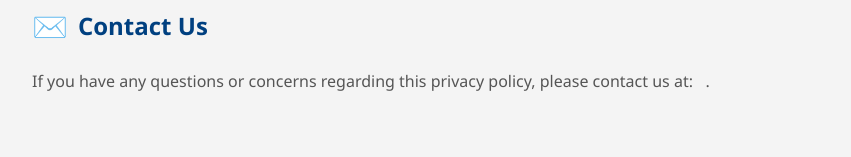
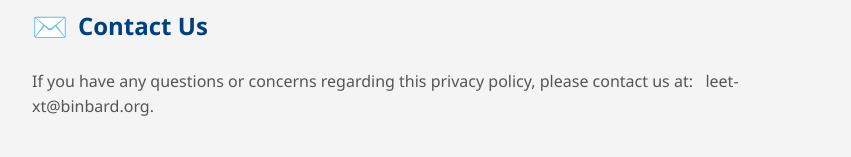
Before and after one commit to binbard/leet-xt, a browser extension: page p/privacy-policy.html in a window 1280 px wide. Shown: the part 1961-2118 px from the top of the page, without its empty margins (208-1059 px from the left). Drawn offline with Linux system fonts and the light colour scheme.

Commit message:
Update privacy-policy.html

```diff
--- a/p/privacy-policy.html
+++ b/p/privacy-policy.html
@@ -163,14 +163,11 @@
     </footer>
 
     <script>
-    function generateEmailLink() {
+    function generateEmail() {
         var username = "leet-xt";
         var domain = "binbard.org";
-        var email = username + "@" + domain;
-        var mailtoLink = document.createElement('a');
-        mailtoLink.href = "mailto:" + email;
-        mailtoLink.textContent = email;
-        document.getElementById("email").appendChild(mailtoLink);
+        var emailAddress = username + "@" + domain;
+        document.getElementById("email").innerHTML = emailAddress;
     }
     generateEmail();
     </script>
```
